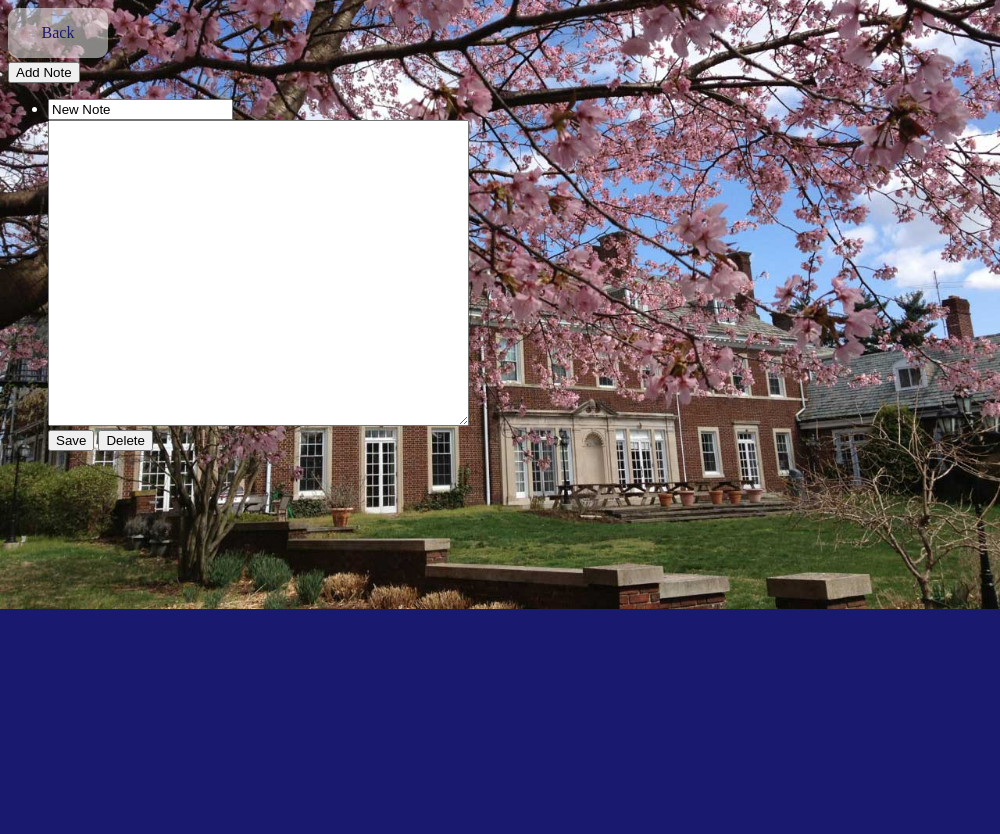
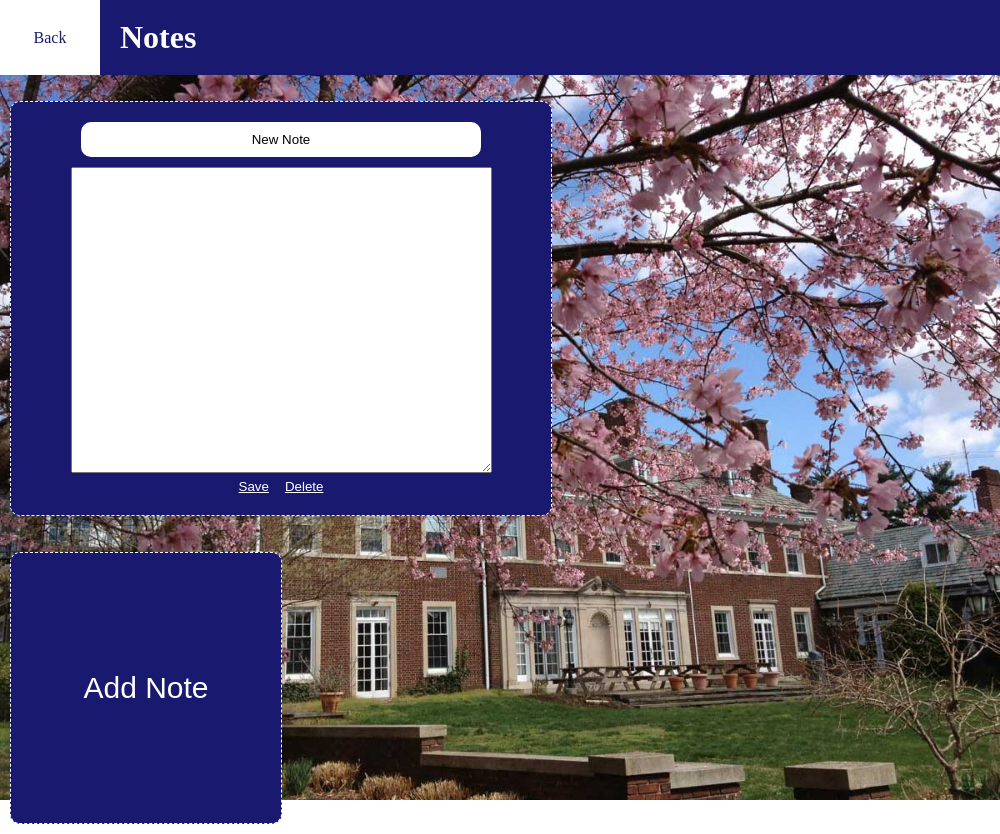
Before and after one commit to doomed-theory/HilltopApp-Mac, an Electron app: page html/notes.html in a window 1000 px wide. Both pictures are taken after a click on the button "Add Note". Before the commit the page ends 800 px from the top, so only its background shows below. Drawn offline with nearby package versions, Linux system fonts and the light colour scheme; no server answers.

Commit message:
Significant styling changes.

```diff
--- a/css/index.css
+++ b/css/index.css
@@ -1,17 +1,24 @@
+html {
+  height: 100%;
+}
+
 body {
-  background-color: midnightblue;
-  background-image: url('../res/backgrounds/hilltop2.jpg');
-  background-position: center;
+  background-color: rgb(20, 20, 20);
+  background: url('../res/backgrounds/hilltop2.jpg') no-repeat center center fixed;
+  /*background-position: center;*/
   color: white;
-  background-repeat: no-repeat;
+  /*background-repeat: no-repeat;*/
   background-size: cover;
+  margin: 0;
+  height: 100%;
 }
 
 hr {
   background-color: white;
   height: 1px;
   border: none;
-
+  width: 200px;
+  margin: 0;
 }
 
 #school-name-header {
@@ -24,43 +31,82 @@ hr {
 }
 
 #logo {
+}
+
+/*#blur {
+  height: calc(100% - 121px);
+  width: 100%;
+  background-color: rgba(1, 2, 2, 0.5);
+  background: url('../res/backgrounds/hilltop2.jpg') no-repeat center center fixed;
+  background-size: cover;
+  position: absolute;
+  top: 121px;
+  filter: blur(3px);
+  z-index: -1;
+}*/
+
+#logo-container {
+  width: 100px;
+  height: 75px;
+  background-color: white;
+  text-align: center;
+  display: inline-block;
   vertical-align: middle;
 }
 
 #header {
-  background-color: rgba(25, 25, 112, 0.75);
-  padding: 10px;
+  /*background-color: rgba(25, 25, 112, 0.75);*/
+  /*padding: 10px;*/
+  height: 75px;
 }
+
+#header h1 {
+  display: inline-block;
+  padding-left: 20px;
+  vertical-align: middle;
+  background-color: rgb(25, 25, 112);
+  height: 75px;
+  width: calc(100% - 120px);
+  margin: 0;
+  line-height: 75px;
+}
+
+/*#welcome {
+  display: inline;
+}*/
 
 #feature-links {
   margin: auto;
-  margin-top: 50px;
-  width: 200px;
+  margin-top: 150px;
+  width: 100%;
+  text-align: center;
 }
 
 #feature-links a {
-  width: 150px;
-  height: 50px;
-  line-height: 50px;
-  background-color: rgba(25, 25, 112, 0.75);
-  border: none;
+  width: 300px;
+  height: 100px;
+  line-height: 100px;
+  background-color: rgb(25, 25, 112);
+  border: 1px dashed white;
   color: white;
   margin: 4px;
-  display: block;
+  display: inline-block;
   text-align: center;
   text-decoration: none;
+  border-radius: 15px;
 }
 
 #back {
-  height: 50px;
+  height: 75px;
   width: 100px;
   text-align: center;
-  line-height: 50px;
-  display: block;
+  line-height: 75px;
+  display: inline-block;
+  vertical-align: middle;
   color: midnightblue;
   text-decoration: none;
-  border-radius: 10px;
-  background-color: rgba(255, 255, 255, 0.5);
-  margin-bottom: 4px;
-  position: relative;
+  /*border-radius: 10px;*/
+  background-color: white;
+  /*margin-bottom: 4px;*/
+  /*position: relative;*/
 }
--- a/css/notes.css
+++ b/css/notes.css
@@ -0,0 +1,57 @@
+#notes {
+    list-style-type: none;
+    padding: 0;
+}
+
+.note {
+    text-align: center;
+    width: 500px;
+    background: rgb(25, 25, 112);
+    padding: 20px;
+    border-radius: 10px;
+    border: 1px dashed white;
+    margin: 10px;
+    display: inline-block;
+}
+
+.note form {
+    width: 400px;
+    margin: auto;
+}
+
+.note input {
+    width: 390px;
+    height: 25px;
+    margin-bottom: 10px;
+    border: none;
+    padding: 5px;
+    border-radius: 10px;
+    text-align: center;
+}
+
+.save-note-button {
+    background: transparent;
+    color: white;
+    border: none;
+    text-decoration: underline;
+}
+
+.delete-note-button {
+    background: transparent;
+    color: white;
+    border: none;
+    text-decoration: underline;
+}
+
+#add-note-button {
+    border: 1px dashed white;
+    border-radius: 10px;
+    margin: 10px;
+    background: rgb(25, 25, 112);
+    width: 272px;
+    height: 272px;
+    color: white;
+    padding: 25px;
+    background: midnightblue/*rgba(55, 55, 142, 0.75)*/;
+    font-size: 30px;
+}
--- a/data/notes.json
+++ b/data/notes.json
@@ -1 +1 @@
-[{"title": "New Note", "content": "Cross Country on Tuesdays and Fridays."}]
+[{"title":"Cross Country","content":"Cross Country on Tuesdays and Fridays."}]
--- a/data/reminders.json
+++ b/data/reminders.json
@@ -1 +1 @@
-[{"title":"New Reminder","date":"10/12/2017","hour":"1","minute":"00","period":"AM","formattedDateTime":"10/12/2017 1:00:00 AM","dateTimeMillis":1507784400000,"timeout":null,"json":{"title":"New Reminder","date":"10/12/2017","hour":"1","minute":"00","period":"AM","formattedDateTime":"10/12/2017 1:00:00 AM","dateTimeMillis":1507784400000}},{"title":"New Reminder","date":"10/18/2017","hour":"1","minute":"00","period":"AM","formattedDateTime":"10/18/2017 1:00:00 AM","dateTimeMillis":1508302800000,"timeout":null,"json":{"title":"New Reminder","date":"10/18/2017","hour":"1","minute":"00","period":"AM","formattedDateTime":"10/18/2017 1:00:00 AM","dateTimeMillis":1508302800000}},{"title":"New Reminder","date":"10/11/2017","hour":"11","minute":"00","period":"PM","formattedDateTime":"10/11/2017 11:00:00 PM","dateTimeMillis":1507777200000,"timeout":null,"json":{"title":"New Reminder","date":"10/11/2017","hour":"11","minute":"00","period":"PM","formattedDateTime":"10/11/2017 11:00:00 PM","dateTimeMillis":1507777200000}}]
+[{"title":"New Reminder","date":"10/26/2017","hour":"1","minute":"00","period":"AM","formattedDateTime":"10/26/2017 1:00:00 AM","dateTimeMillis":1508994000000}]
--- a/html/notes.html
+++ b/html/notes.html
@@ -4,11 +4,13 @@
   <link href="../css/notes.css" rel="stylesheet" type="text/css">
 </head>
 <body>
-  <a id="back" href="./index.html">Back</a>
+  <div id="header">
+    <a id="back" href="./index.html">Back</a><h1>Notes</h1>
+  </div>
   <div id="content">
-    <button id="add-note-button">Add Note</button>
     <ul id="notes">
     </ul>
+    <button id="add-note-button">Add Note</button>
   </div>
   <script>window.$ = window.jQuery = require('jquery')</script>
   <script src="../js/notes.js"></script>
--- a/js/reminders.js
+++ b/js/reminders.js
@@ -155,6 +155,8 @@ function formatMinute(num) {
 function saveReminders(reminders, path = './data/reminders.json') {
   let updatedReminders = reminders.reminders.filter(reminder => {
     return reminder.dateTimeMillis - Date.now() >= 0;
+  }).map(reminder => {
+    return reminder.json;
   });
   fs.writeFileSync(path, JSON.stringify(updatedReminders));
 }
```
Also changed, not shown: css/iframe-page.css (+4 -3 lines), css/reminders.css (+4 -3 lines), css/schedule.css (+27 -1 lines), html/index.html (+12 -13 lines), html/pcr.html (+3 -1 lines), html/reminder.html (+2 -3 lines), html/schedule.html (+1 -2 lines), 1 other file.
